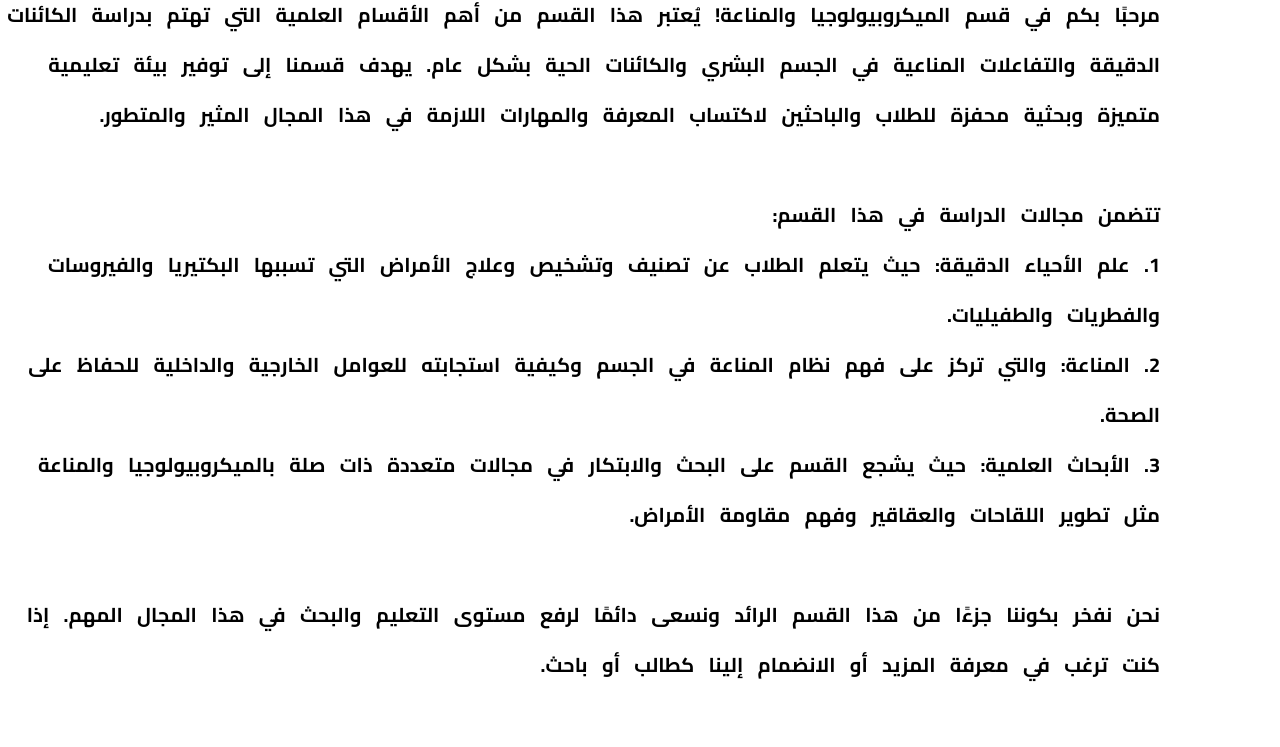
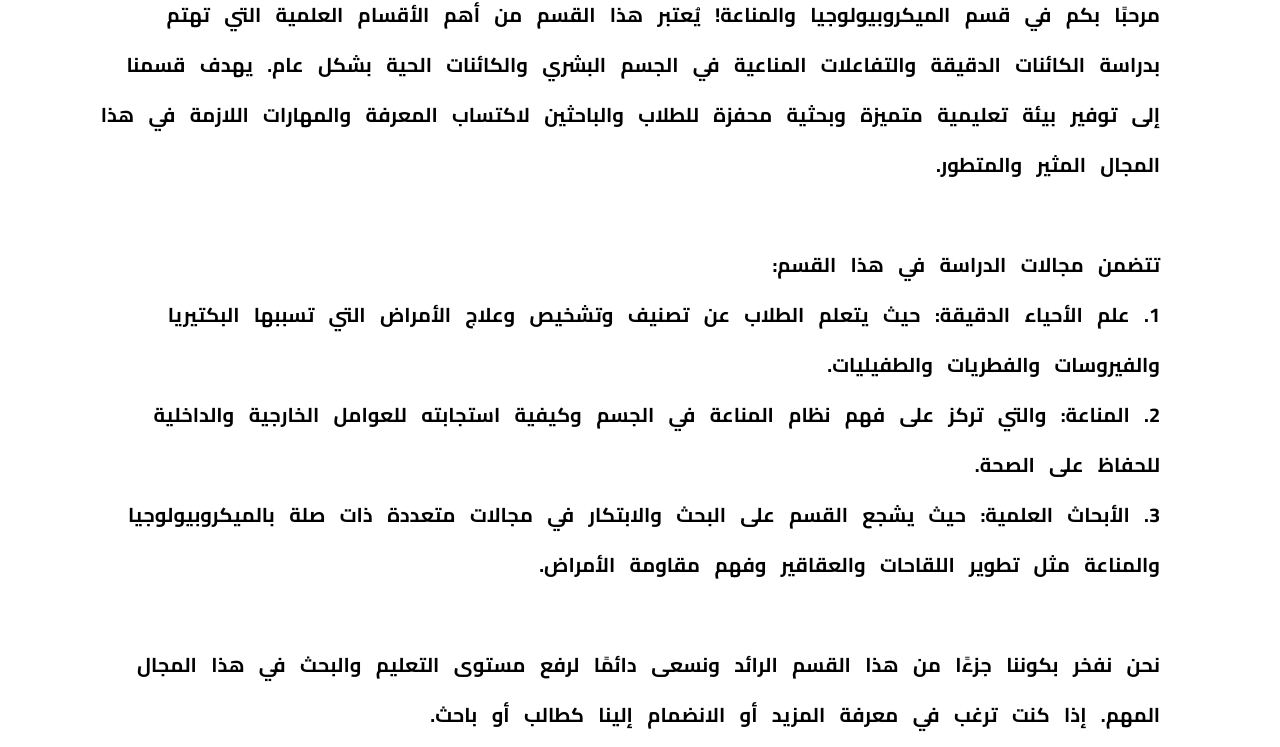
Before and after one commit to AbuhatabX/micro, a plain HTML site: page index.html in a window 1280 px wide. Shown: the part 928-1675 px from the top of the page. Drawn offline with Linux system fonts and the light colour scheme.

Commit message:
Update style.css

```diff
--- a/style.css
+++ b/style.css
@@ -168,6 +168,7 @@ header{
     direction: rtl;
     margin-top: 60px;
     margin-right: 120px;
+    margin-left: 100px;
 }
 
 .main-logo-div{
@@ -353,32 +354,6 @@ header{
     cursor: pointer;
     text-decoration: none;
    }
-   /* bacteria */
-   /* .bac{
-    position: sticky;
-    width: 60px;
-    height: 60px;
-    left: 4%;
-    bottom: 0;
-   }
-   .bac img{
-    position: relative;
-    width: 60px;
-    height: 60px;
-   }
-   .bac:hover::after{
-    content: " أهلا بك في قسم الميكروبيولوجيا ";
-    color: white;
-    display: flex;
-    align-items: center;
-    justify-content: center;
-    width: 205px;
-    height: 50px;
-    border-radius: 20px;
-    transform: translate(60px ,-65px);
-    background-color: #a79f9f;
-   } */
-
 
 
 /* footer */
```
